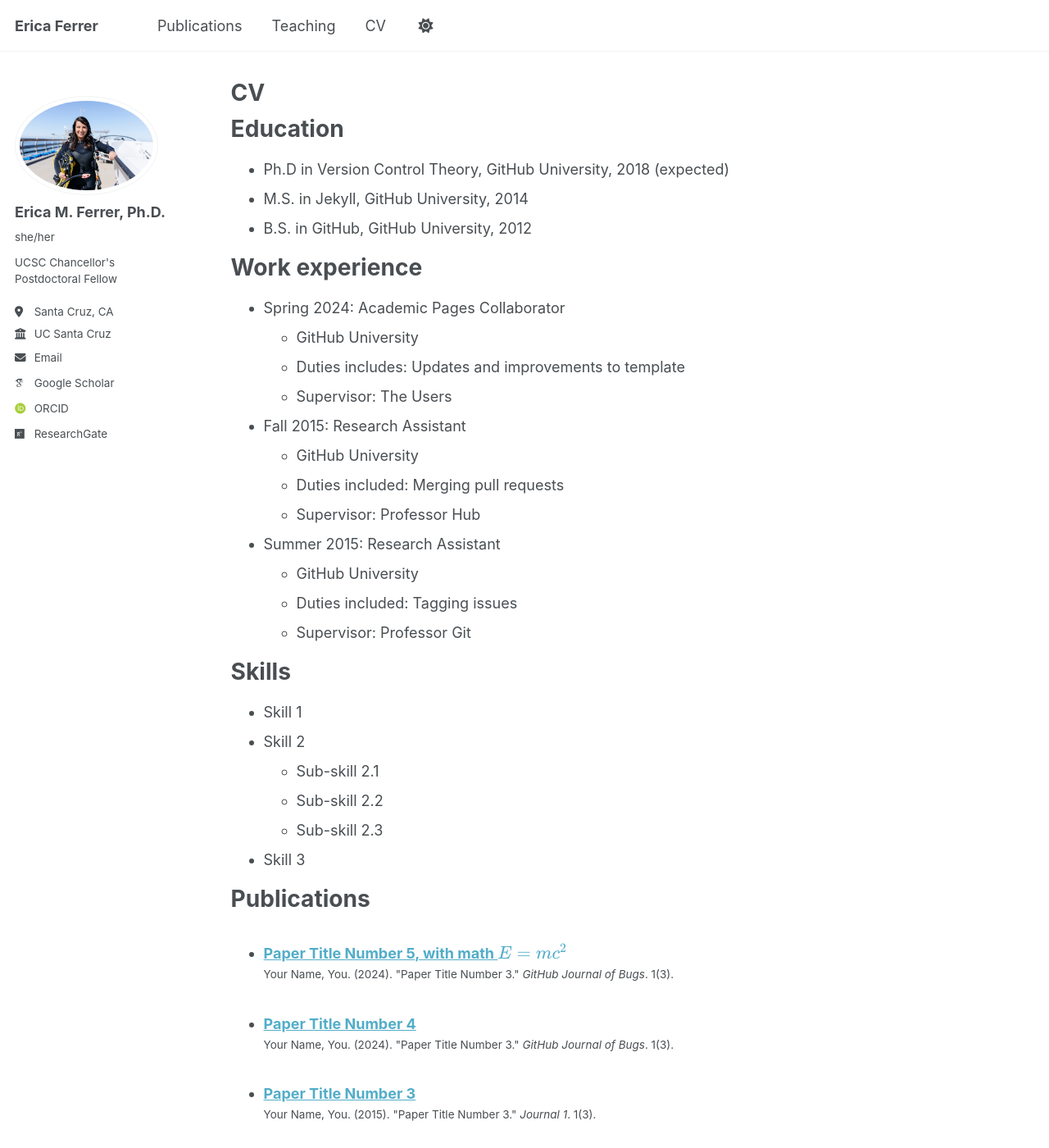
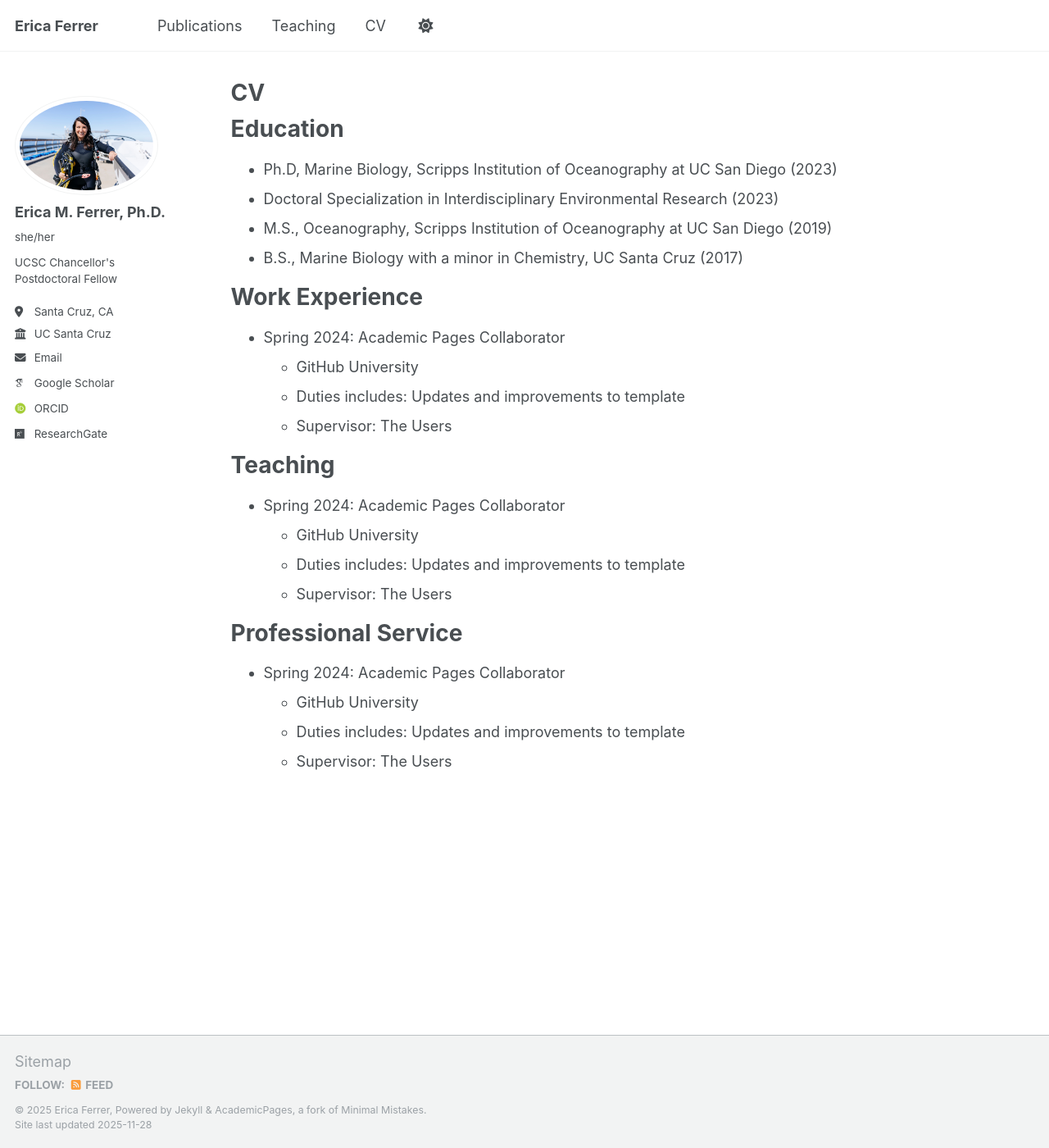
Before and after one commit to emferrer/emferrer.github.io, a Jekyll site: the page built from _pages/cv.md, in a window 1280 px wide and 1400 px high. Shown: the whole window at 82% size. Built offline with Jekyll 4.4.1, drawn with Linux system fonts in a browser that asks for light colours; some web fonts are replaced; a script that is not in the unit is left out; some of the changed text lies outside the part shown.

Commit message:
Update cv.md
Website reconfig cont. - EF

```diff
--- a/_pages/cv.md
+++ b/_pages/cv.md
@@ -11,54 +11,28 @@ redirect_from:
 
 Education
 ======
-* Ph.D in Version Control Theory, GitHub University, 2018 (expected)
-* M.S. in Jekyll, GitHub University, 2014
-* B.S. in GitHub, GitHub University, 2012
+* Ph.D, Marine Biology, Scripps Institution of Oceanography at UC San Diego (2023)
+* Doctoral Specialization in Interdisciplinary Environmental Research (2023)
+* M.S., Oceanography, Scripps Institution of Oceanography at UC San Diego (2019)
+* B.S., Marine Biology with a minor in Chemistry, UC Santa Cruz (2017)
 
-Work experience
+Work Experience
 ======
 * Spring 2024: Academic Pages Collaborator
   * GitHub University
   * Duties includes: Updates and improvements to template
   * Supervisor: The Users
 
-* Fall 2015: Research Assistant
-  * GitHub University
-  * Duties included: Merging pull requests
-  * Supervisor: Professor Hub
-
-* Summer 2015: Research Assistant
-  * GitHub University
-  * Duties included: Tagging issues
-  * Supervisor: Professor Git
-
-Skills
-======
-* Skill 1
-* Skill 2
-  * Sub-skill 2.1
-  * Sub-skill 2.2
-  * Sub-skill 2.3
-* Skill 3
-
-Publications
-======
-  <ul>{% for post in site.publications reversed %}
-    {% include archive-single-cv.html %}
-  {% endfor %}</ul>
-
-Talks
-======
-  <ul>{% for post in site.talks reversed %}
-    {% include archive-single-talk-cv.html  %}
-  {% endfor %}</ul>
-
 Teaching
 ======
-  <ul>{% for post in site.teaching reversed %}
-    {% include archive-single-cv.html %}
-  {% endfor %}</ul>
+* Spring 2024: Academic Pages Collaborator
+  * GitHub University
+  * Duties includes: Updates and improvements to template
+  * Supervisor: The Users
 
-Service and leadership
+Professional Service
 ======
-* Currently signed in to 43 different slack teams
+* Spring 2024: Academic Pages Collaborator
+  * GitHub University
+  * Duties includes: Updates and improvements to template
+  * Supervisor: The Users
```
